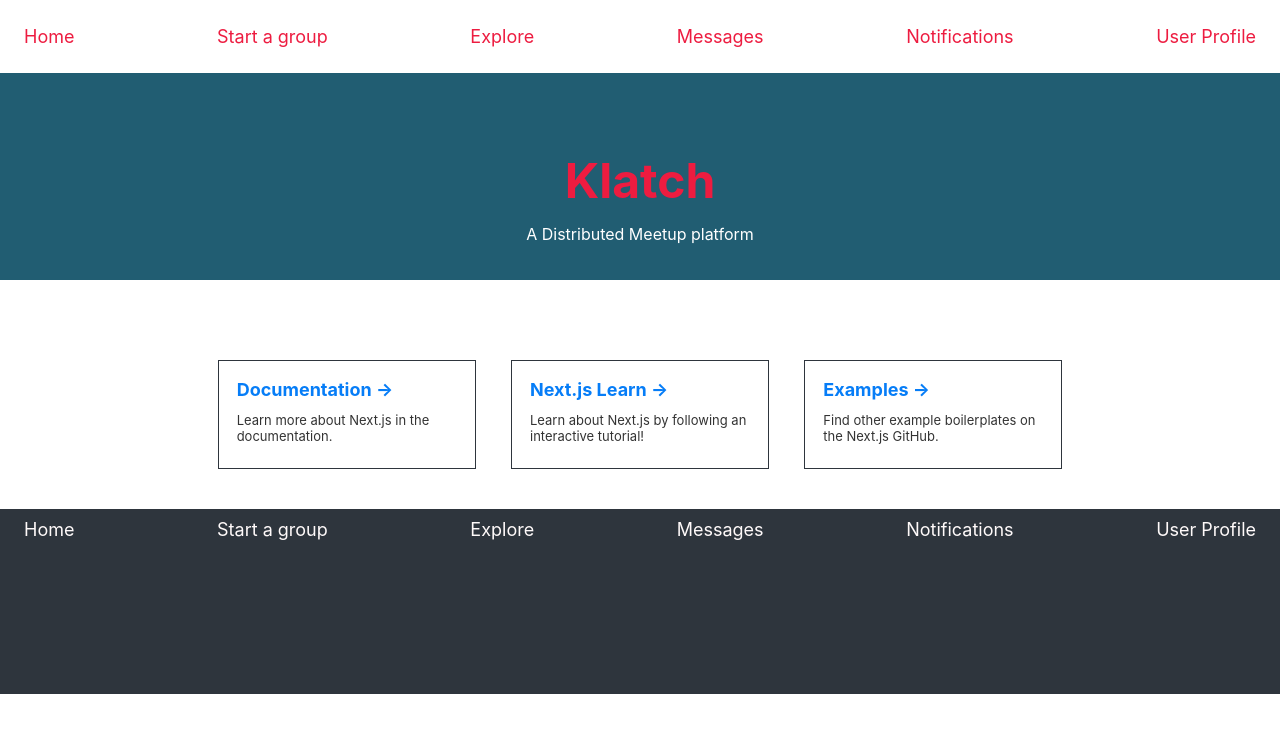
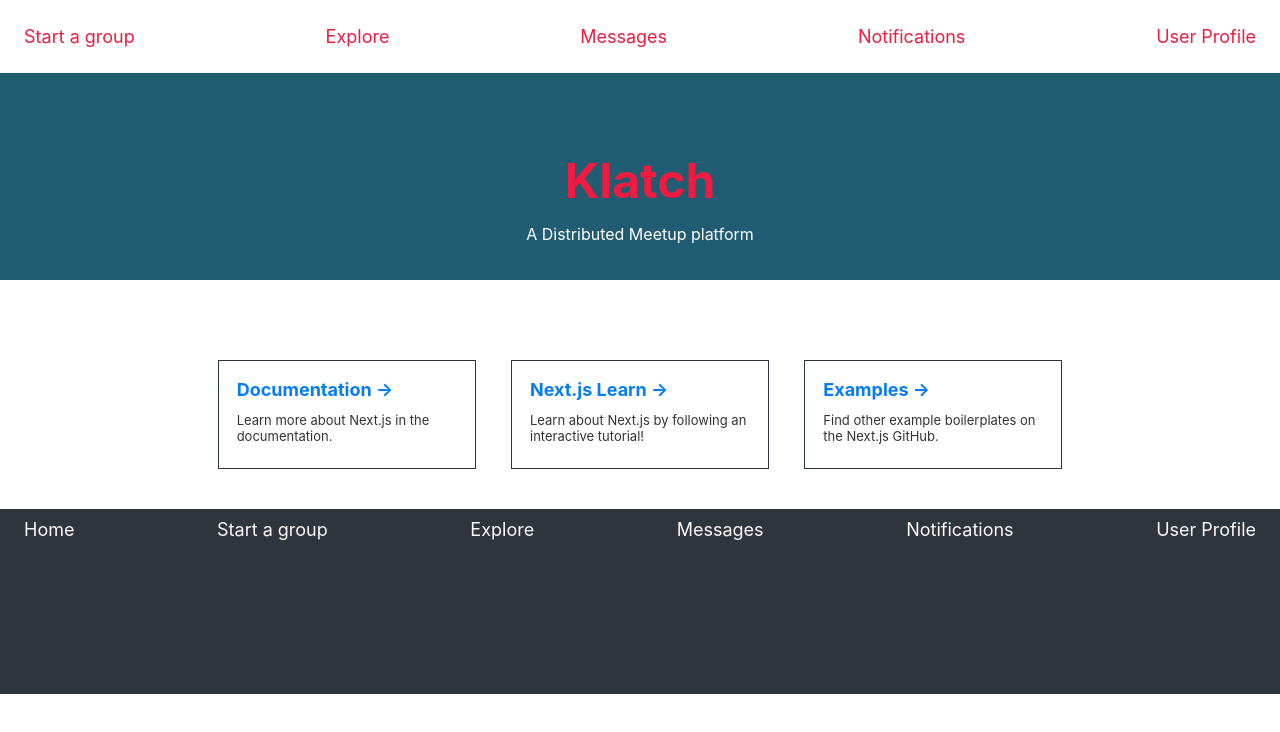
Before and after one commit to tesla809/Klatch, a Next.js app: page / in a window 1280 px wide. Shown: the top 732 px of the page. Built offline with nearby package versions, Linux system fonts and the light colour scheme.

Commit message:
removed global style from nav and placed it into index.js

```diff
--- a/components/nav.js
+++ b/components/nav.js
@@ -10,11 +10,6 @@ const Nav = ({ data }) => {
   return (
     <nav>
       <ul>
-        <li>
-          <Link href='/'>
-            <a>Home</a>
-          </Link>
-        </li>
         {links.map(({ key, href, label }) => (
           <li key={key}>
             <a href={href}>{label}</a>
--- a/pages/index.js
+++ b/pages/index.js
@@ -18,6 +18,13 @@ const Home = () => (
     <Hero/>
     <Cards/>
     <Footer data={footerLandingPageData}/>
+    <style jsx>{`
+        :global(body) {
+          margin: 0;
+          font-family: -apple-system, BlinkMacSystemFont, Avenir Next, Avenir,
+            Helvetica, sans-serif;
+        }
+      `}</style>
   </div>
 )
 
```
